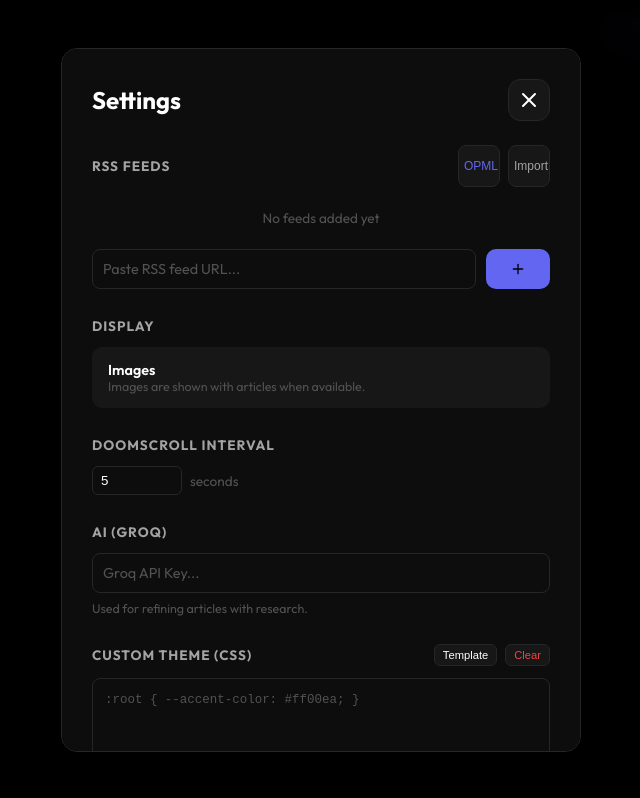
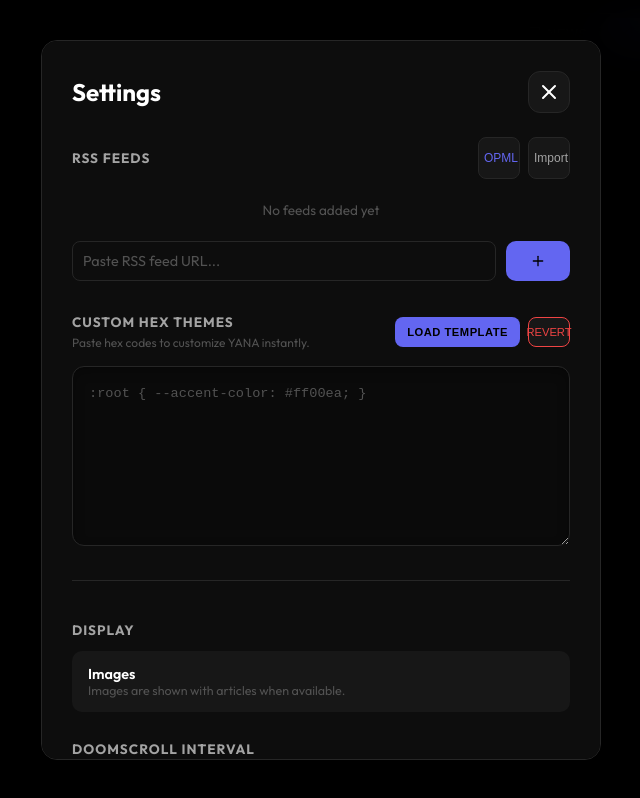
Before and after one commit to venkatram-s/YANA, a React (Vite) app: page / in a window 1280 px wide. Both pictures are taken after a click on the button 1165 px from the left and 33 px from the top of the page. Shown: the whole page, without its empty margins (319-959 px from the left). Built offline with nearby package versions, Linux system fonts and the light colour scheme.

Commit message:
Visually interesting 2

```diff
--- a/src/components/SettingsModal.jsx
+++ b/src/components/SettingsModal.jsx
@@ -30,11 +30,12 @@ export const SettingsModal = ({
           background: 'var(--surface-color)',
           padding: '30px',
           borderRadius: '16px',
-          width: '520px',
+          width: '560px',
           maxWidth: '96vw',
-          maxHeight: '88vh',
+          maxHeight: '90vh',
           overflowY: 'auto',
           border: '1px solid var(--border-color)',
+          boxShadow: '0 20px 50px rgba(0,0,0,0.5)',
         }}
         onPointerDown={(e) => e.stopPropagation()}
       >
@@ -45,7 +46,7 @@ export const SettingsModal = ({
         </div>
 
         {/* RSS Feeds */}
-        <section style={{ marginBottom: '28px' }}>
+        <section style={{ marginBottom: '32px' }}>
           <div style={{ display: 'flex', justifyContent: 'space-between', alignItems: 'center', marginBottom: '12px' }}>
             <h3 style={{ color: 'var(--text-secondary)', fontSize: '0.85rem', textTransform: 'uppercase', letterSpacing: '1px' }}>
               RSS Feeds
@@ -116,6 +117,54 @@ export const SettingsModal = ({
           </div>
         </section>
 
+        {/* Custom Theme (Hex Engine) - MOVED TO TOP */}
+        <section style={{ marginBottom: '40px', paddingBottom: '30px', borderBottom: '1px solid var(--border-color)' }}>
+          <div style={{ display: 'flex', justifyContent: 'space-between', alignItems: 'center', marginBottom: '16px' }}>
+            <div style={{ display: 'flex', flexDirection: 'column', gap: '4px' }}>
+              <h3 style={{ color: 'var(--text-secondary)', fontSize: '0.85rem', textTransform: 'uppercase', letterSpacing: '1px' }}>
+                Custom Hex Themes
+              </h3>
+              <p style={{ fontSize: '0.75rem', color: 'var(--text-muted)' }}>Paste hex codes to customize YANA instantly.</p>
+            </div>
+            <div style={{ display: 'flex', gap: '8px' }}>
+              <button
+                className="btn-primary"
+                style={{ fontSize: '0.7rem', padding: '8px 12px', height: 'auto', borderRadius: '8px', fontWeight: 800 }}
+                onClick={() => onCustomCssChange(':root {\n  --accent-color: #6366f1;\n  --bg-color: #000000;\n  --surface-color: #0d0d0d;\n  --text-primary: #ffffff;\n  --logo-color: #ffffff;\n}')}
+              >
+                LOAD TEMPLATE
+              </button>
+              <button
+                className="btn-icon"
+                style={{ fontSize: '0.7rem', padding: '8px 12px', height: 'auto',  borderRadius: '8px', color: '#ef4444', border: '1px solid #ef4444' }}
+                onClick={() => onCustomCssChange('')}
+              >
+                REVERT
+              </button>
+            </div>
+          </div>
+          <textarea
+            className="search-input"
+            style={{
+              border: '1px solid var(--border-color)',
+              borderRadius: '12px',
+              padding: '16px',
+              width: '100%',
+              height: '180px',
+              fontFamily: 'monospace',
+              fontSize: '0.85rem',
+              resize: 'vertical',
+              background: 'rgba(0,0,0,0.2)',
+              color: '#fff',
+              lineHeight: '1.6',
+              boxShadow: 'inset 0 4px 12px rgba(0,0,0,0.3)'
+            }}
+            placeholder=":root { --accent-color: #ff00ea; }"
+            value={customCss}
+            onChange={(e) => onCustomCssChange(e.target.value)}
+          />
+        </section>
+
         {/* Display Options */}
         <section style={{ marginBottom: '28px' }}>
           <h3 style={{ color: 'var(--text-secondary)', fontSize: '0.85rem', textTransform: 'uppercase', letterSpacing: '1px', marginBottom: '12px' }}>
@@ -167,55 +216,6 @@ export const SettingsModal = ({
           </p>
         </section>
 
-        {/* Custom CSS */}
-        <section style={{ marginBottom: '28px' }}>
-          <div style={{ display: 'flex', justifyContent: 'space-between', alignItems: 'center', marginBottom: '12px' }}>
-            <h3 style={{ color: 'var(--text-secondary)', fontSize: '0.85rem', textTransform: 'uppercase', letterSpacing: '1px' }}>
-              Custom Theme (CSS)
-            </h3>
-            <div style={{ display: 'flex', gap: '8px' }}>
-              <button
-                className="btn-icon"
-                style={{ fontSize: '0.7rem', padding: '4px 8px', height: 'auto', width: 'auto', borderRadius: '6px' }}
-                onClick={() => onCustomCssChange(':root {\n  --accent-color: #6366f1;\n  --bg-color: #000000;\n  --surface-color: #0d0d0d;\n  --text-primary: #ffffff;\n}')}
-                title="Load hex template"
-              >
-                Template
-              </button>
-              <button
-                className="btn-icon"
-                style={{ fontSize: '0.7rem', padding: '4px 8px', height: 'auto', width: 'auto', borderRadius: '6px', color: '#ef4444' }}
-                onClick={() => onCustomCssChange('')}
-                title="Revert to default"
-              >
-                Clear
-              </button>
-            </div>
-          </div>
-          <textarea
-            className="search-input"
-            style={{
-              border: '1px solid var(--border-color)',
-              borderRadius: '8px',
-              padding: '12px',
-              width: '100%',
-              height: '120px',
-              fontFamily: 'monospace',
-              fontSize: '0.78rem',
-              resize: 'vertical',
-              background: 'transparent',
-              color: 'var(--text-primary)',
-              lineHeight: '1.5'
-            }}
-            placeholder=":root { --accent-color: #ff00ea; }"
-            value={customCss}
-            onChange={(e) => onCustomCssChange(e.target.value)}
-          />
-          <p style={{ fontSize: '0.78rem', color: 'var(--text-muted)', marginTop: '8px' }}>
-            Override variables to change colors. Buttons and UI elements adapt automatically.
-          </p>
-        </section>
-
         {/* Keyboard Shortcuts */}
         <section style={{ marginBottom: '28px' }}>
           <h3 style={{ color: 'var(--text-secondary)', fontSize: '0.85rem', textTransform: 'uppercase', letterSpacing: '1px', marginBottom: '12px' }}>
--- a/src/index.css
+++ b/src/index.css
@@ -372,13 +372,8 @@ body::before {
   text-shadow: 0 0 20px rgba(var(--text-primary-rgb), 0.1);
 }
 
-.logo-text span {
-  font-size: 0.65rem;
-  font-weight: 800;
-  color: var(--accent-color);
-  vertical-align: super;
-  margin-left: 2px;
-}
+/* Logo branding cleaned */
+
 
 .streak-badge {
   display: flex;
```
Also changed, not shown: src/App.css (deleted, +0 -184 lines).
